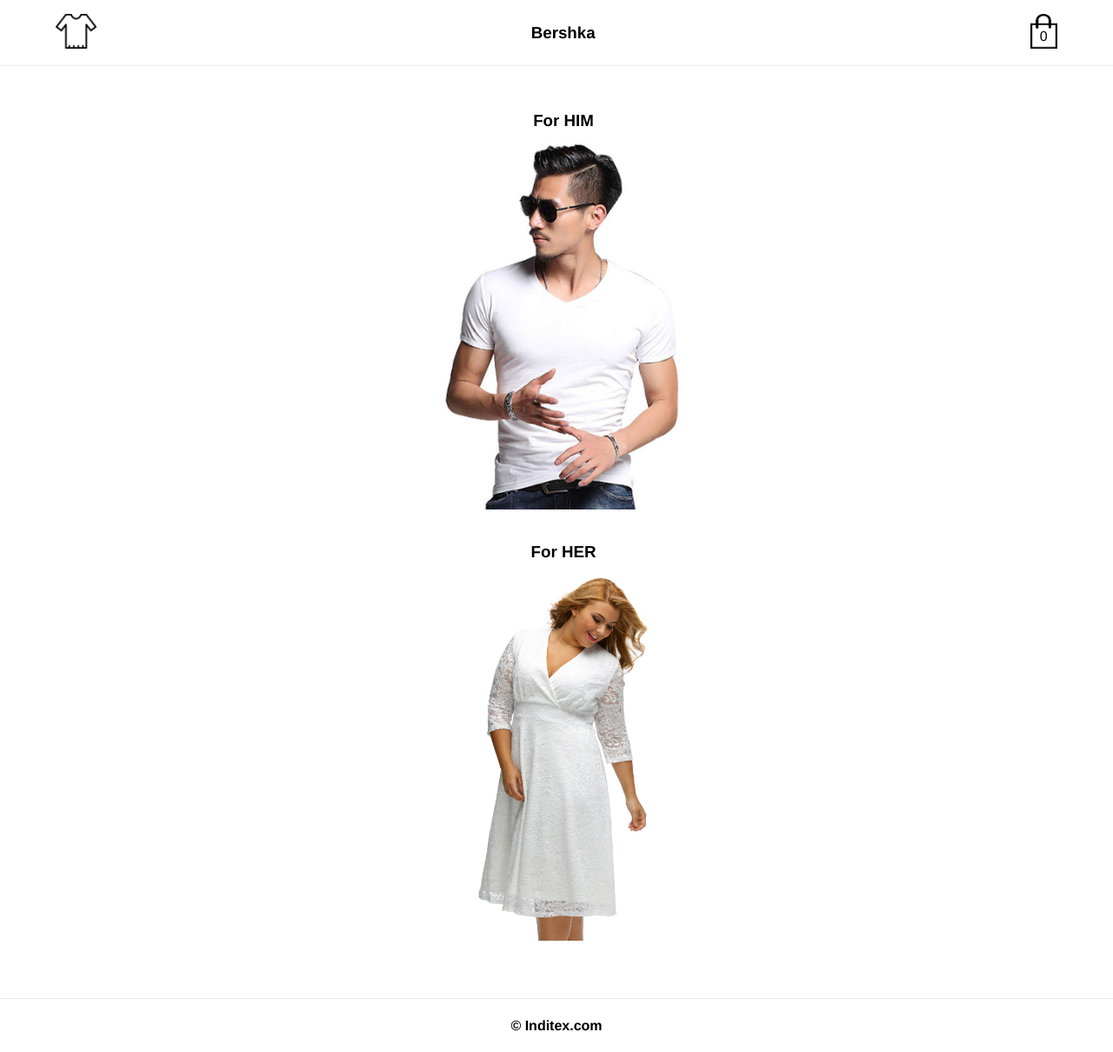
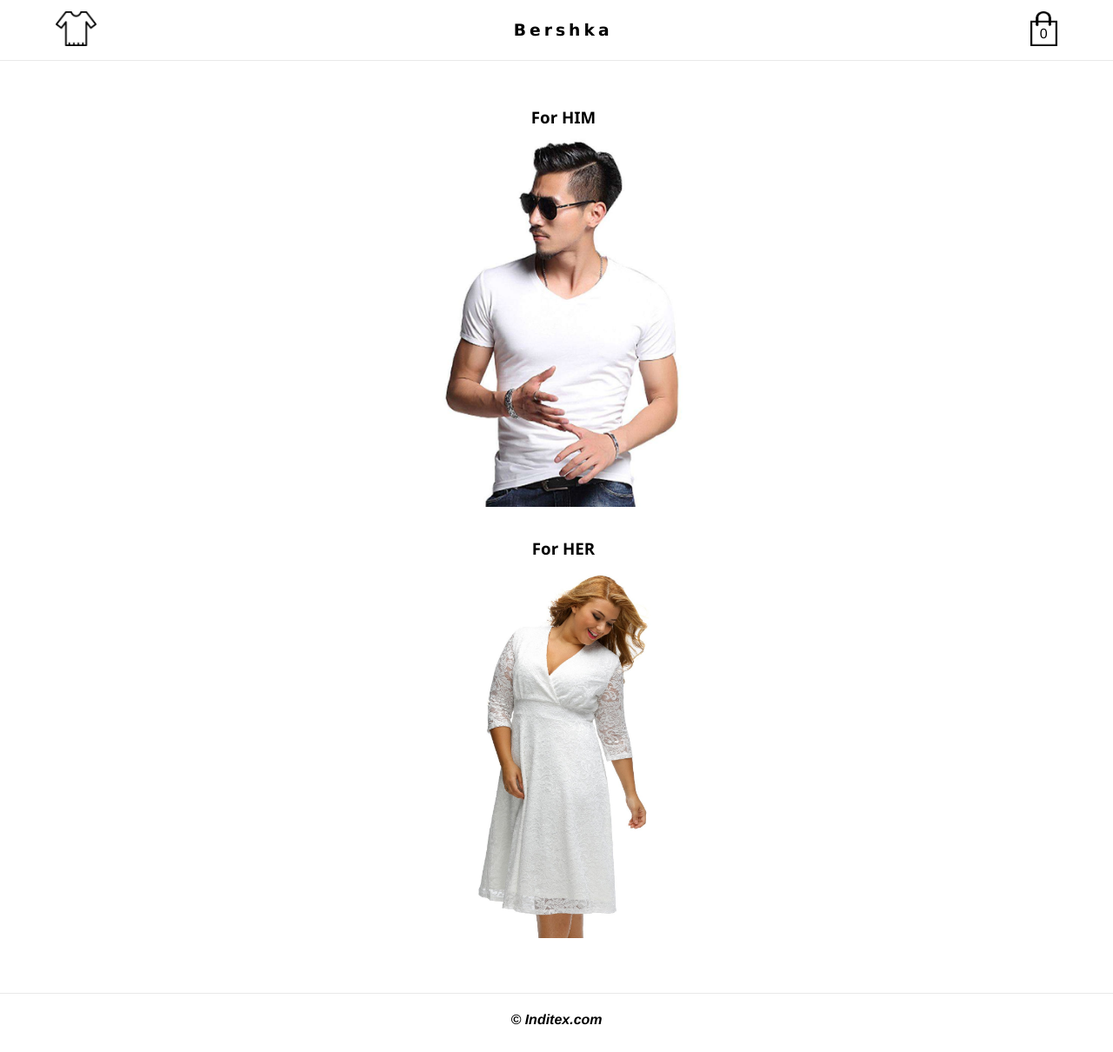
Before and after one commit to bijay007/bershka_bijay, a Vue app in the folder question_4/: page / in a window 1280 px wide. Shown: the whole page at 87% size. Built offline with nearby package versions, Linux system fonts and the light colour scheme.

Commit message:
Add minor font tweaks

```diff
--- a/question_4/src/components/Footer.vue
+++ b/question_4/src/components/Footer.vue
@@ -8,6 +8,6 @@
 
 <style scoped>
   h4 {
-    margin: none;
+    font-style: oblique;
   }
 </style>
--- a/question_4/src/components/HomeContainer.vue
+++ b/question_4/src/components/HomeContainer.vue
@@ -33,6 +33,6 @@
   }
   h3 {
     margin: 0.25rem;
-    font-family: 'Franklin Gothic Medium', 'Arial Narrow', Arial, sans-serif;
+    font-family: 'Segoe UI', Tahoma, Verdana, sans-serif
   }
 </style>
--- a/question_4/src/components/NavBar.vue
+++ b/question_4/src/components/NavBar.vue
@@ -23,6 +23,11 @@
   .navbar-actions {
     position: relative;
   }
+  h3 {
+    margin: 1rem;
+    letter-spacing: 0.25rem;
+    font-family: 'Lucida Sans', 'Lucida Sans Regular', sans-serif;
+  }
   img {
     height: 5vh;
     width: auto;
```
